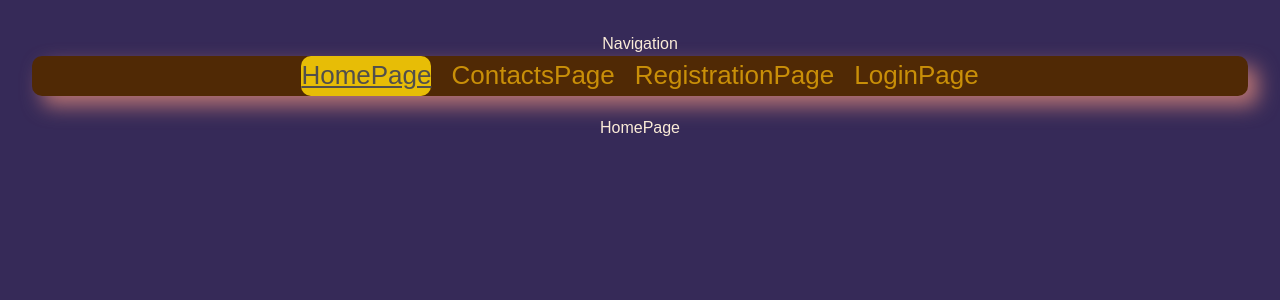
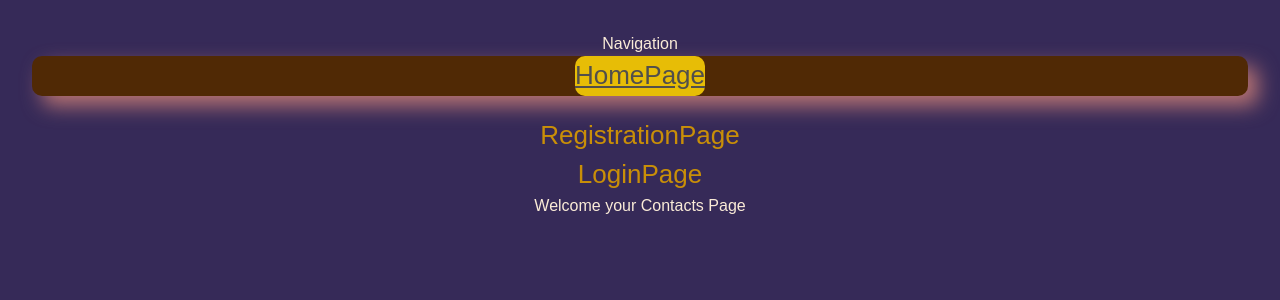
Before and after one commit to Andreyisenko/goit-react-hw-08, a React (Vite) app: page / in a window 1280 px wide. Shown: the top 300 px of the page. Built offline with nearby package versions, Linux system fonts and the light colour scheme.

Commit message:
add login

```diff
--- a/src/components/AppBar/AppBar.jsx
+++ b/src/components/AppBar/AppBar.jsx
@@ -1,11 +1,19 @@
 // import AuthNav from "../AuthNav/AuthNav"
+import { useSelector } from "react-redux"
 import Navigation from "../Navigation/Navigation"
+import { selectIsLoggedIn} from "../../redux/auth/selectors"
+import UserMenu from "../UserMenu/UserMenu"
+import AuthNav from "../AuthNav/AuthNav"
 
 const AppBar = () => {
+  const isLoggedIn = useSelector(selectIsLoggedIn)
+  // const user = useSelector(selectUser)
   return (
     <div>
+
         <Navigation/>
-        {/* <AuthNav/> */}
+       {isLoggedIn ? <UserMenu/> : <AuthNav />}
+
     </div>
   )
 }
--- a/src/components/AuthNav/AuthNav.jsx
+++ b/src/components/AuthNav/AuthNav.jsx
@@ -1,7 +1,18 @@
+import clsx from "clsx";
+import { NavLink } from "react-router-dom"
+import css from './AuthNav.module.css'
+const AuthNav = () => {
+   const buildLinkClass = ({ isActive }) => {
+      return clsx(css.navI, css.link, isActive && css.active );
+    };
+  return (
+    <div>
+      {/* <nav className={css.linkNav}> */}
+        <NavLink className={buildLinkClass} to='/register'>RegistrationPage</NavLink>
 
-const AuthNav = () => {
-  return (
-    <div>AuthNav</div>
+    <NavLink className={buildLinkClass}  to='/login'>LoginPage</NavLink>
+    {/* </nav> */}
+    </div>
   )
 }
 
--- /dev/null
+++ b/src/components/AuthNav/AuthNav.module.css
@@ -0,0 +1,34 @@
+.linkNav {
+    background-color: rgb(80, 41, 5);
+    width: 100%;
+    height: 40px;
+    box-shadow: 10px 10px 20px rgb(182, 114, 114);
+    margin-bottom: 20px;
+    display: flex;
+    justify-content: center;
+    border-radius: 10px;
+    gap: 20px;
+  }
+
+.link {
+    color: rgb(201, 143, 8);
+    font-size: 26px;
+    text-decoration: none;
+  }
+
+  .active {
+    color: rgb(81, 79, 76);
+    text-decoration: underline;
+    background-color: rgb(231, 189, 6);
+    border-radius: 10px;
+  }
+  .link:hover, .link:focus {
+    color: rgb(27, 26, 24);
+    border-radius: 10px;
+    background-color: rgb(231, 189, 6);
+  }
+
+  .navI {
+    display: flex;
+justify-content: center;
+  }
--- a/src/components/LoginForm/LoginForm.jsx
+++ b/src/components/LoginForm/LoginForm.jsx
@@ -1,12 +1,26 @@
-import { Field, Form, Formik } from 'formik';
+import { Field, Form, Formik, replace } from 'formik';
 import css from './LoginForm.module.css';
+import { useDispatch } from 'react-redux';
+import { logIn } from '../../redux/auth/operations';
+import { useNavigate } from 'react-router-dom';
+import toast from 'react-hot-toast';
 const LoginForm = () => {
   const initialValues = {
     email: '',
     password: '',
   };
+  const dispatch = useDispatch();
+  const navigate = useNavigate();
   const handleSubmit = (values, options) => {
     console.log(values);
+    dispatch(logIn(values))
+      .unwrap()
+      .then(res => {
+        toast.success(`Welcome page ${res.user.email}`);
+        navigate('/contacts', { replace: true });
+      })
+      .catch(() => toast.error('Invalid data'));
+    // navigate('/contacts');
     options.resetForm();
   };
   return (
@@ -22,7 +36,9 @@ const LoginForm = () => {
             <span>Password:</span>
             <Field className={css.inputReg} name="password" type="password" />
           </label>
-          <button className={css.buttonReg} type="submit">Register</button>
+          <button className={css.buttonReg} type="submit">
+          Login
+          </button>
         </Form>
       </Formik>
       <p>111@gmail.com</p>
--- a/src/components/Navigation/Navigation.jsx
+++ b/src/components/Navigation/Navigation.jsx
@@ -1,8 +1,10 @@
-import clsx from "clsx";
-import { NavLink } from "react-router-dom"
+import clsx from 'clsx';
+import { NavLink } from 'react-router-dom';
 import css from './Navigation.module.css';
+import { useSelector } from 'react-redux';
+import { selectIsLoggedIn } from '../../redux/auth/selectors';
 const Navigation = () => {
-
+  const isLoggedIn = useSelector(selectIsLoggedIn);
   const buildLinkClass = ({ isActive }) => {
     return clsx(css.link, isActive && css.active);
   };
@@ -10,14 +12,26 @@ const Navigation = () => {
     <div>
       Navigation
       <nav className={css.linkNav}>
-    <NavLink className={buildLinkClass} to='/'>HomePage</NavLink>
-    <NavLink className={buildLinkClass} to='/contacts'>ContactsPage</NavLink>
-    <NavLink className={buildLinkClass} to='/register'>RegistrationPage</NavLink>
-    <NavLink className={buildLinkClass} to='/login'>LoginPage</NavLink>
+        <NavLink className={buildLinkClass} to="/">
+          HomePage
+        </NavLink>
+        {isLoggedIn && (
+          <NavLink className={buildLinkClass} to="/contacts">
+            ContactsPage
+          </NavLink>
+        )}
+
+        {/* <NavLink className={buildLinkClass} to="/register">
+          RegistrationPage
+        </NavLink> */}
+        {/* <NavLink className={buildLinkClass} to="/login">
+          LoginPage
+        </NavLink> */}
+
         {/* <NavLink to='*'>NotFound</NavLink> */}
       </nav>
     </div>
-  )
-}
+  );
+};
 
-export default Navigation
+export default Navigation;
--- /dev/null
+++ b/src/components/UserMenu/UserMenu.jsx
@@ -0,0 +1,17 @@
+import { useDispatch, useSelector } from "react-redux";
+import { selectUser } from "../../redux/auth/selectors";
+import { logOut } from "../../redux/auth/operations";
+
+const UserMenu = () => {
+    const dispatch = useDispatch()
+    const user = useSelector(selectUser);
+
+  return (
+    <div>
+        <h2>Welcome, {user.name}</h2>
+        <button type="button" onClick={()=> dispatch(logOut())}>Logout</button>
+    </div>
+  )
+}
+
+export default UserMenu
--- a/src/pages/HomePage/HomePage.jsx
+++ b/src/pages/HomePage/HomePage.jsx
@@ -1,7 +1,7 @@
 
 const HomePage = () => {
   return (
-    <div>HomePage</div>
+    <div>Welcome your Contacts Page</div>
   )
 }
 
--- a/src/redux/auth/operations.js
+++ b/src/redux/auth/operations.js
@@ -3,18 +3,26 @@ import { createAsyncThunk } from '@reduxjs/toolkit';
 
 // axios.defaults.baseURL = 'https://connections-api.goit.global';
 
-export const api  = axios.create({
-  baseURL: 'https://connections-api.goit.global'
-})
-// Utility to add JWT
-const setAuthHeader = (token) => {
-  axios.defaults.headers.common.Authorization = `Bearer ${token}`;
+export const api = axios.create({
+  baseURL: 'https://connections-api.goit.global',
+});
+
+const setAuthHeader = token => {
+  api.defaults.headers.common.Authorization = `Bearer ${token}`;
+};
+const clearAuthHeader = () => {
+  api.defaults.headers.common.Authorization = '';
 };
 
+// Utility to add JWT
+// const setAuthHeader = token => {
+//   axios.defaults.headers.common.Authorization = `Bearer ${token}`;
+// };
+
 // Utility to remove JWT
-const clearAuthHeader = () => {
-  axios.defaults.headers.common.Authorization = '';
-};
+// const clearAuthHeader = () => {
+//   axios.defaults.headers.common.Authorization = '';
+// };
 
 /*
  * POST @ /users/signup
@@ -33,24 +41,21 @@ export const register = createAsyncThunk(
     }
   }
 );
-
 /*
  * POST @ /users/login
  * body: { email, password }
  */
-export const logIn = createAsyncThunk(
-  'auth/login',
-  async (body, thunkAPI) => {
+// partalogni@gufum.com
+export const logIn = createAsyncThunk('auth/login', async (body, thunkAPI) => {
   try {
-      const res = await axios.post('/users/login', body);
+    const res = await api.post('/users/login', body);
     // After successful login, add the token to the HTTP header
     setAuthHeader(res.data.token);
     return res.data;
   } catch (error) {
     return thunkAPI.rejectWithValue(error.message);
   }
-  }
-);
+});
 
 /*
  * POST @ /users/logout
@@ -58,7 +63,7 @@ export const logIn = createAsyncThunk(
  */
 export const logOut = createAsyncThunk('auth/logout', async (_, thunkAPI) => {
   try {
-    await axios.post('/users/logout');
+    await api.post('/users/logout');
     // After a successful logout, remove the token from the HTTP header
     clearAuthHeader();
   } catch (error) {
@@ -85,7 +90,7 @@ export const refreshUser = createAsyncThunk(
     try {
       // If there is a token, add it to the HTTP header and perform the request
       setAuthHeader(persistedToken);
-      const res = await axios.get('/users/me');
+      const res = await api.get('/users/me');
       return res.data;
     } catch (error) {
       return thunkAPI.rejectWithValue(error.message);
--- a/src/redux/auth/slice.js
+++ b/src/redux/auth/slice.js
@@ -29,8 +29,8 @@ const authSlice = createSlice({
         state.isLoggedIn = true;
       })
       .addCase(logOut.fulfilled, state => {
-        state.user = { name: null, email: null };
-        state.token = null;
+        state.user = { name: '', email: '' };
+        state.token = '';
         state.isLoggedIn = false;
       })
       .addCase(refreshUser.pending, state => {
--- a/src/redux/contacts/operations.js
+++ b/src/redux/contacts/operations.js
@@ -1,11 +1,12 @@
-import axios from 'axios';
+// import axios from 'axios';
 import { createAsyncThunk } from '@reduxjs/toolkit';
-axios.defaults.baseURL = 'https://67c2e5661851890165ad9076.mockapi.io';
+import { api } from '../auth/operations';
+// axios.defaults.baseURL = 'https://67c2e5661851890165ad9076.mockapi.io';
 export const fetchContacts = createAsyncThunk(
   'contacts/fetchAll',
   async (_, thunkAPI) => {
     try {
-      const { data } = await axios.get('/contacts');
+      const { data } = await api.get('/contacts');
       return data;
     } catch (error) {
       console.log(error);
@@ -18,7 +19,7 @@ export const deleteContact = createAsyncThunk(
   'contacts/deleteContact',
   async (id, thunkAPI) => {
     try {
-      const { data } = await axios.delete(`/contacts/${id}`);
+      const { data } = await api.delete(`/contacts/${id}`);
       return data.id;
     } catch (error) {
       return thunkAPI.rejectWithValue(error.message);
@@ -30,7 +31,7 @@ export const addContact = createAsyncThunk(
   'contacts/addContact',
   async (body, thunkAPI) => {
     try {
-      const { data } = await axios.post('/contacts', body);
+      const { data } = await api.post('/contacts', body);
       return data;
     } catch (error) {
       return thunkAPI.rejectWithValue(error.message);
```
Lines whose indentation alone changed are shown as unchanged.
